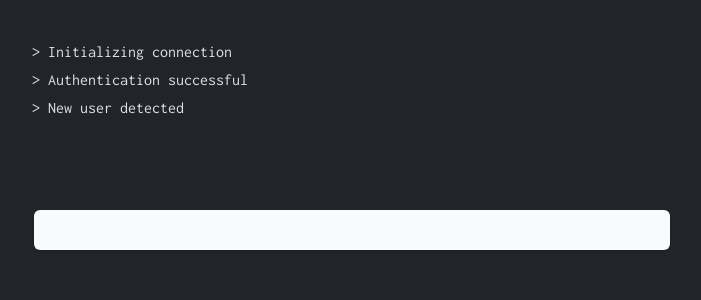
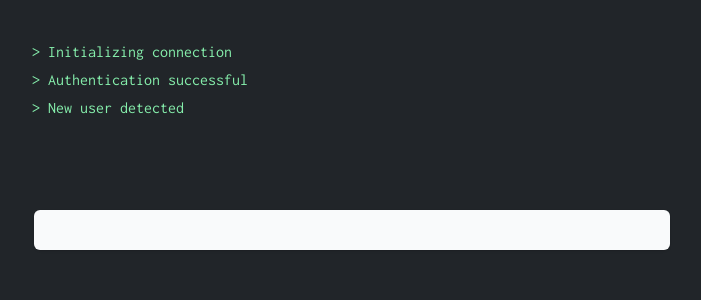
Before and after one commit to harelpanker/horror, a Next.js app: page / in a window 1280 px wide. Shown: the top 300 px of the page, without its empty margins (288-989 px from the left). Built offline with nearby package versions, Linux system fonts and the light colour scheme.

Commit message:
Adding colors to app

```diff
--- a/app/ui/animated-text-desplay.tsx
+++ b/app/ui/animated-text-desplay.tsx
@@ -37,16 +37,19 @@ const AnimatedTextDisplay = ({ text, step }: { text: string; step: number }) =>
 
 	return (
 		<div className='flex flex-col gap-y-1'>
-			{lines.map((line, index) => (
+			{lines.map((line, index) => {
+				const isDialogue = line.trim().startsWith('>>');
+				return (
 					<div
 						key={`${key}-${index}`}
-					className='opacity-0 transition-opacity duration-300'
+						className={`opacity-0 transition-opacity duration-300 ${isDialogue ? 'text-cyan-300' : 'text-green-300'}`}
 						style={{
 							opacity: visibleLines.includes(index) ? 1 : 0,
 						}}>
 						{visibleLines.includes(index) && <TypingAnimation key={`effect-${key}-${index}`}>{line}</TypingAnimation>}
 					</div>
-			))}
+				);
+			})}
 		</div>
 	);
 };
--- a/app/ui/typing-animation.tsx
+++ b/app/ui/typing-animation.tsx
@@ -16,7 +16,7 @@ interface TypingAnimationProps extends MotionProps {
 export function TypingAnimation({
 	children,
 	className,
-	duration = 70,
+	duration = 50,
 	delay = 0,
 	as: Component = 'div',
 	startOnView = false,
```
Lines whose indentation alone changed are shown as unchanged.
